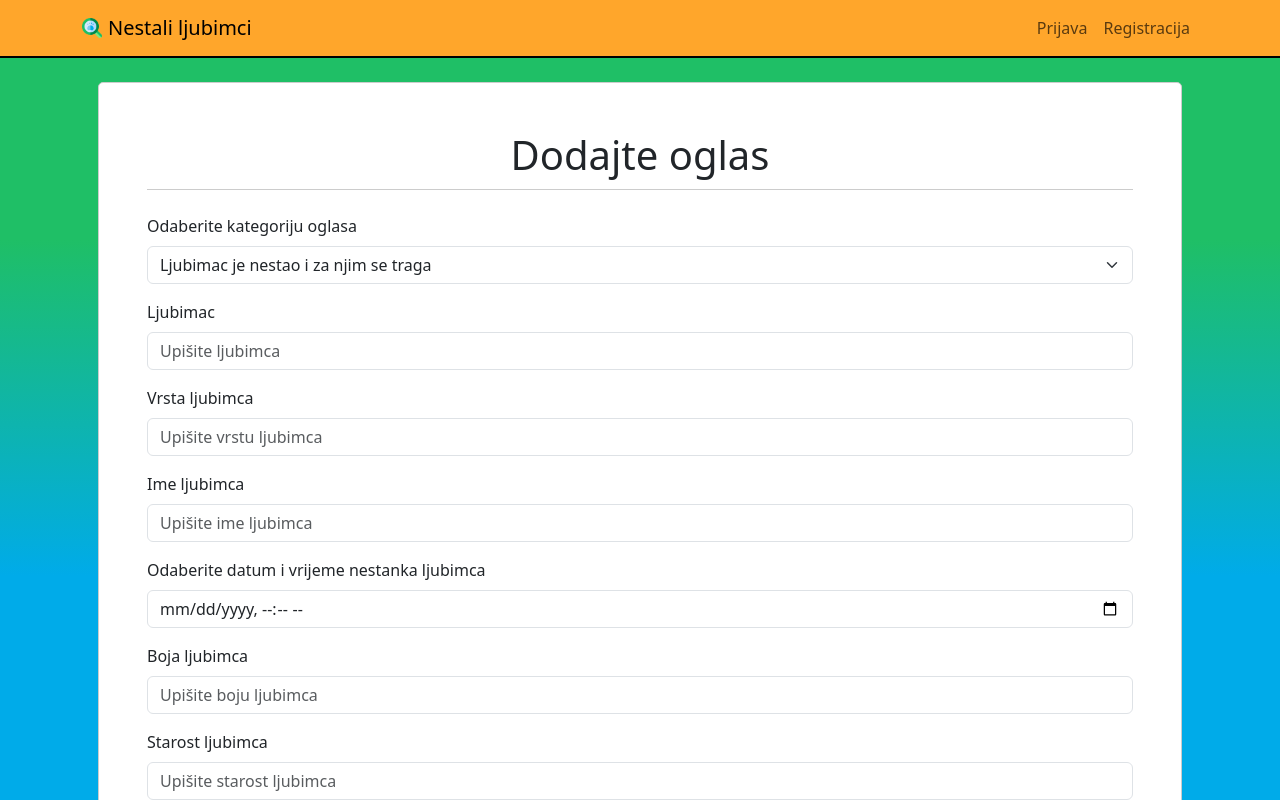
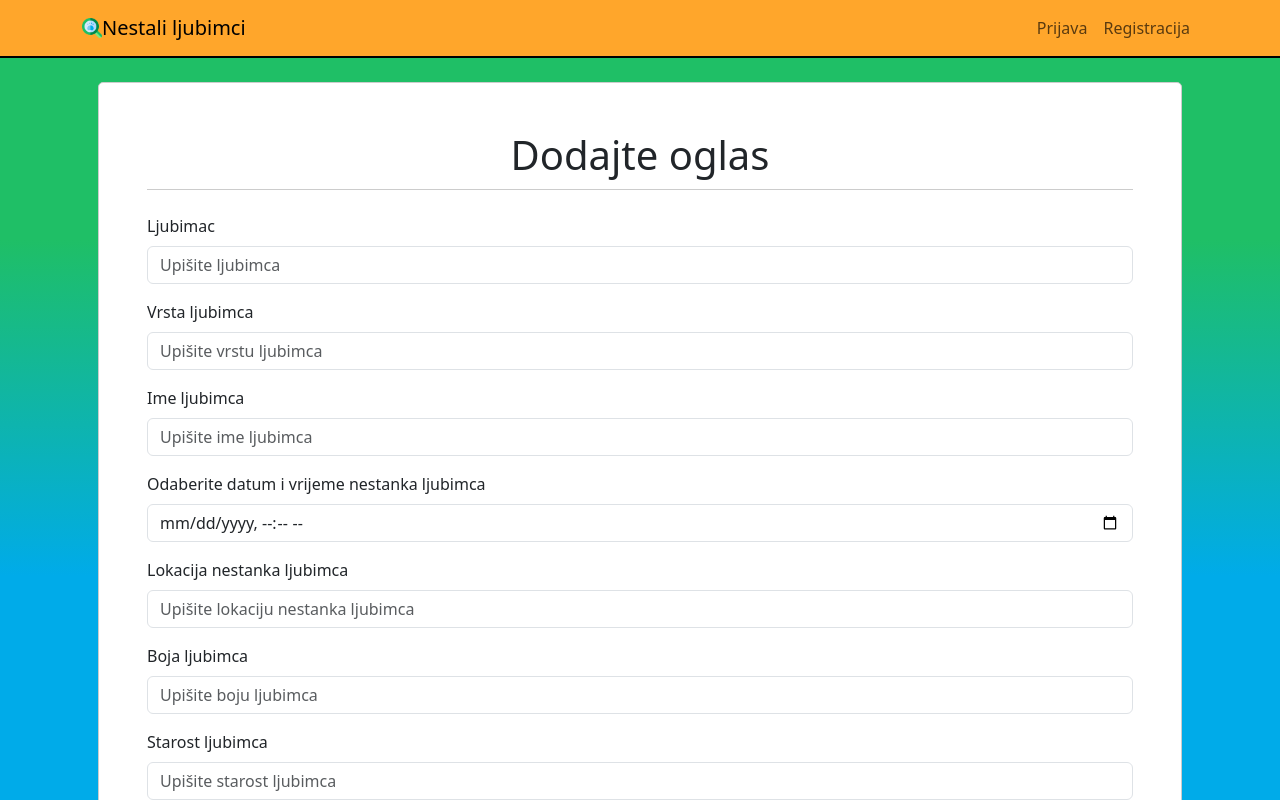
Before and after one commit to 0xDontCare/A-Team, a React (Vite) app in the folder IzvorniKod/frontend/: page /addAd in a window 1280 px wide. Built offline with nearby package versions, Linux system fonts and the light colour scheme.

Commit message:
Dodana odjava i promijenjena funkcionalnost par gumbova.

```diff
--- a/IzvorniKod/frontend/package.json
+++ b/IzvorniKod/frontend/package.json
@@ -18,6 +18,7 @@
     "react-bootstrap": "^2.9.1",
     "react-dom": "^18.2.0",
     "react-leaflet": "^4.2.1",
+    "react-router-bootstrap": "^0.26.2",
     "react-router-dom": "^6.18.0",
     "react-slideshow-image": "^4.3.0",
     "yarn": "^1.22.19"
--- a/IzvorniKod/frontend/src/App.tsx
+++ b/IzvorniKod/frontend/src/App.tsx
@@ -25,8 +25,12 @@ function App() {
         }
     }, [isLoggedIn]);
 
-    const updateUser = () => {
+    const prijaviUser = () => {
         setLoginStatus(true);
+    };
+
+    const odjaviUser = () => {
+        setLoginStatus(false);
     };
 
     const cardData = [
@@ -38,8 +42,8 @@ function App() {
 
     return (
         <div>
-            <NavbarElement isLoggedIn={isLoggedIn} userData={userData}/>
             <BrowserRouter>
+                <NavbarElement isLoggedIn={isLoggedIn} userData={userData} setLoginStatus={odjaviUser}/>
                 <Routes>
                     <Route
                         path="/"
@@ -48,7 +52,7 @@ function App() {
                     <Route path="/register" element={<Register/>}/>
                     <Route
                         path="/login"
-                        element={<Login setLoginStatus={updateUser} setUserData={setUserData}/>}
+                        element={<Login setLoginStatus={prijaviUser} setUserData={setUserData}/>}
                     />
 
                     <Route path="/addAd" element={<AddAd/>}/>
--- a/IzvorniKod/frontend/src/components/AddAd.tsx
+++ b/IzvorniKod/frontend/src/components/AddAd.tsx
@@ -4,10 +4,10 @@ import Form from 'react-bootstrap/Form';
 import Button from 'react-bootstrap/Button';
 
 function AddAd() {
-    const [adCategory, setAdCategory] = useState("category1");
     const [adPet, setAdPet] = useState("");
     const [adSpecies, setAdSpecies] = useState("");
     const [adName, setAdName] = useState("");
+    const [adLocation, setAdLocation] = useState("");
     const [adDateTime, setAdDateTime] = useState("");
     const [adColor, setAdColor] = useState("");
     const [adAge, setAdAge] = useState("");
@@ -16,10 +16,10 @@ function AddAd() {
     const [adPhoto2, setAdPhoto2] = useState(null);
     const [adPhoto3, setAdPhoto3] = useState(null);
 
-    const handleCategoryChange = (e) => setAdCategory(e.target.value);
     const handlePetChange = (e) => setAdPet(e.target.value);
     const handleSpeciesChange = (e) => setAdSpecies(e.target.value);
     const handleNameChange = (e) => setAdName(e.target.value);
+    const handleLocationChange = (e) => setAdLocation(e.target.value);
     const handleDateTimeChange = (e) => setAdDateTime(e.target.value);
     const handleColorChange = (e) => setAdColor(e.target.value);
     const handleAgeChange = (e) => setAdAge(e.target.value);
@@ -35,6 +35,7 @@ function AddAd() {
             formData.append("species", adSpecies);
             formData.append("petName", adName);
             formData.append("disappearanceDateTime", adDateTime);
+            formData.append("disappearanceLocation", adLocation);
             formData.append("color", adColor);
             formData.append("age", adAge);
             formData.append("petDescription", adDescription);
@@ -45,10 +46,10 @@ function AddAd() {
             const options = {
                 method: "POST",
                 body: formData,
-              };
+            };
             console.log(formData.get("petName"));
 
-          let res = await fetch("/api/advertisements", options)
+            let res = await fetch("/api/advertisements", options)
             if (res.status === 200) {
                 alert("Oglas uspješno dodan!");
             } else {
@@ -58,7 +59,7 @@ function AddAd() {
             console.error(err);
             alert("Error while adding ad!");
         }
-      };
+    };
 
     return (
         <Container>
@@ -66,15 +67,6 @@ function AddAd() {
                 <h1 className="mb-4 text-center" style={{borderBottom: "1px solid #ccc", paddingBottom: "10px"}}>Dodajte
                     oglas</h1>
                 <Form onSubmit={handleSubmit}>
-                    <Form.Group className="mb-3" controlId="adCategory">
-                        <Form.Label>Odaberite kategoriju oglasa</Form.Label>
-                        <Form.Select aria-label="Kategorija oglasa" onChange={handleCategoryChange} value={adCategory}>
-                            <option value="category1">Ljubimac je nestao i za njim se traga</option>
-                            <option value="category2">Ljubimac je sretno pronađen</option>
-                            <option value="category3">Ljubimac nije pronađen i za njim se više aktivno ne traga</option>
-                            <option value="category4">Ljubimac je pronađen u nesretnim okolnostima</option>
-                        </Form.Select>
-                    </Form.Group>
                     <Form.Group className="mb-3" controlId="adPet">
                         <Form.Label>Ljubimac</Form.Label>
                         <Form.Control type="text" placeholder="Upišite ljubimca" onChange={handlePetChange}
@@ -93,6 +85,12 @@ function AddAd() {
                     <Form.Group className="mb-3" controlId="adDateTime">
                         <Form.Label>Odaberite datum i vrijeme nestanka ljubimca</Form.Label>
                         <Form.Control type="datetime-local" onChange={handleDateTimeChange} value={adDateTime}/>
+                    </Form.Group>
+                    <Form.Group className="mb-3" controlId="adLocation">
+                        <Form.Label>Lokacija nestanka ljubimca</Form.Label>
+                        <Form.Control type="text" placeholder="Upišite lokaciju nestanka ljubimca"
+                                      onChange={handleLocationChange}
+                                      value={adLocation}/>
                     </Form.Group>
                     <Form.Group className="mb-3" controlId="adColor">
                         <Form.Label>Boja ljubimca</Form.Label>
--- a/IzvorniKod/frontend/src/components/Home.tsx
+++ b/IzvorniKod/frontend/src/components/Home.tsx
@@ -17,7 +17,8 @@ function Home({isLoggedIn}) {
             {isLoggedIn && (
                 <Row className="mb-3">
                     <Col className="text-center">
-                        <div>
+                        <div
+                            className="mt-3 p-3 rounded border border-dark border-2 bg-info"> {/* Changed background color to light blue */}
                             <Link to="/addAd" className="btn btn-success me-2">
                                 Dodajte oglas
                             </Link>
@@ -34,7 +35,6 @@ function Home({isLoggedIn}) {
                     </Col>
                 ))}
             </Row>
-
         </Container>
     );
 }
--- a/IzvorniKod/frontend/src/components/NavbarElement.tsx
+++ b/IzvorniKod/frontend/src/components/NavbarElement.tsx
@@ -2,10 +2,12 @@ import {useState} from "react";
 import Container from "react-bootstrap/Container";
 import Nav from "react-bootstrap/Nav";
 import Navbar from "react-bootstrap/Navbar";
+import {Link, useNavigate} from "react-router-dom";
 import "./NavbarElement.css";
 
-function NavbarElement({isLoggedIn, userData}) {
+function NavbarElement({isLoggedIn, userData, setLoginStatus}) {
     const [isBrandHovered, setIsBrandHovered] = useState(false);
+    const navigate = useNavigate();
 
     const handleBrandMouseEnter = () => {
         setIsBrandHovered(true);
@@ -15,13 +17,23 @@ function NavbarElement({isLoggedIn, userData}) {
         setIsBrandHovered(false);
     };
 
+    const handleNestaliLjubimciClick = () => {
+        navigate("/", {state: {isLoggedIn}});
+    };
+
+    const handleLogout = () => {
+        setLoginStatus(false);
+    };
+
     return (
         <Navbar expand="lg">
             <Container>
                 <Navbar.Brand
-                    href="/"
+                    as={Link}
+                    to="/"
                     onMouseEnter={handleBrandMouseEnter}
                     onMouseLeave={handleBrandMouseLeave}
+                    onClick={handleNestaliLjubimciClick}
                     style={{
                         fontWeight: isBrandHovered ? "bold" : "normal",
                         transition: "font-weight 0.1s",
@@ -33,22 +45,23 @@ function NavbarElement({isLoggedIn, userData}) {
                         alt="logo"
                         width="20"
                         height="20"
-                        style={{marginRight: "6px"}}
                         className="d-inline-block align-top"
                     />
-                    {""}
                     Nestali ljubimci
                 </Navbar.Brand>
                 <Navbar.Toggle aria-controls="basic-navbar-nav"/>
                 <Navbar.Collapse id="basic-navbar-nav">
                     <Nav className="ms-auto">
-                        {!isLoggedIn && <Nav.Link href="/login">Prijava</Nav.Link>}
-                        {!isLoggedIn && <Nav.Link href="/register">Registracija</Nav.Link>}
+                        {!isLoggedIn && <Nav.Link as={Link} to="/login">Prijava</Nav.Link>}
+                        {!isLoggedIn && <Nav.Link as={Link} to="/register">Registracija</Nav.Link>}
                         {isLoggedIn && (
-                            <Nav.Link disabled className="text-dark fs-4 fw-bold">
-                                Pozdrav, {userData.firstName || userData.shelterName}! 👋
-                            </Nav.Link>
+                            <Nav className="text-center flex-grow-1 justify-content-center">
+                                <Nav.Item className="text-dark fs-4 fw-bold">
+                                    Pozdrav, {userData.firstName || userData.shelterName}! 👋
+                                </Nav.Item>
+                            </Nav>
                         )}
+                        {isLoggedIn && <Nav.Link as={Link} to="/" onClick={handleLogout}>Odjava</Nav.Link>}
                     </Nav>
                 </Navbar.Collapse>
             </Container>
```
Also changed, not shown: IzvorniKod/frontend/src/components/OglasDetalj.tsx (+4 -4 lines), IzvorniKod/frontend/src/components/NavbarElement.css (line endings or trailing spaces), IzvorniKod/frontend/src/components/OglasDetalj.css (line endings or trailing spaces), 2 other files (tests, documents, lock files or other folders).
